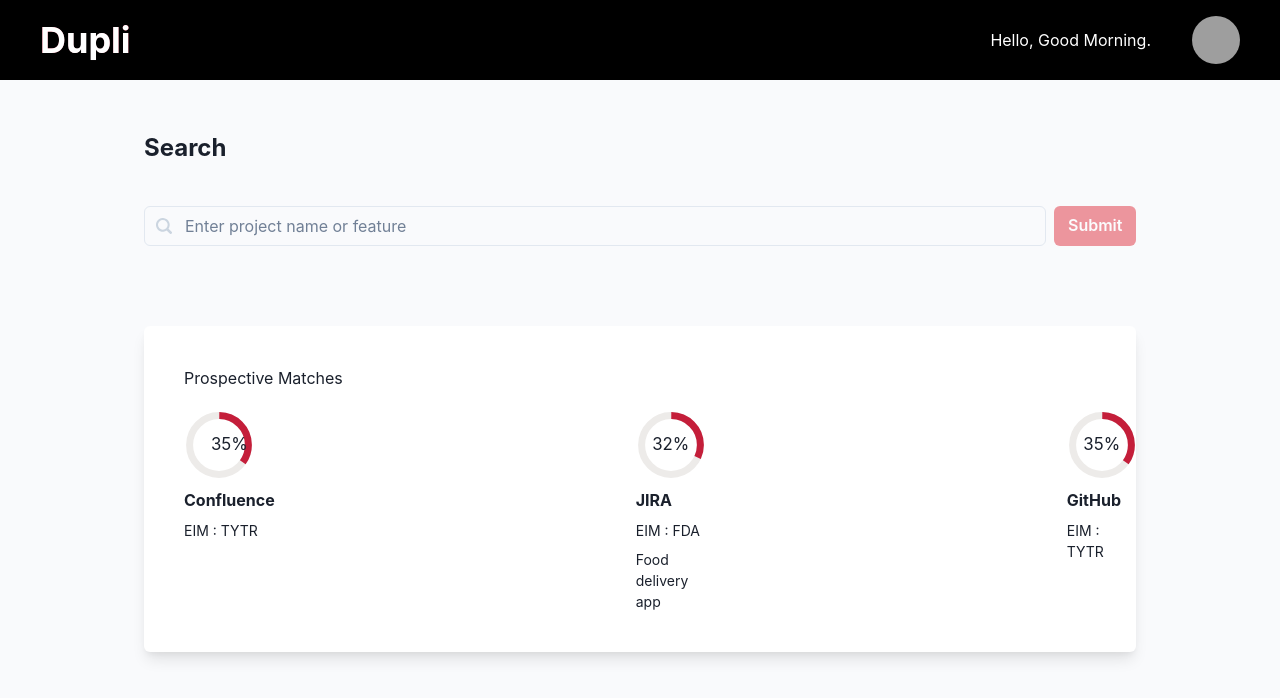
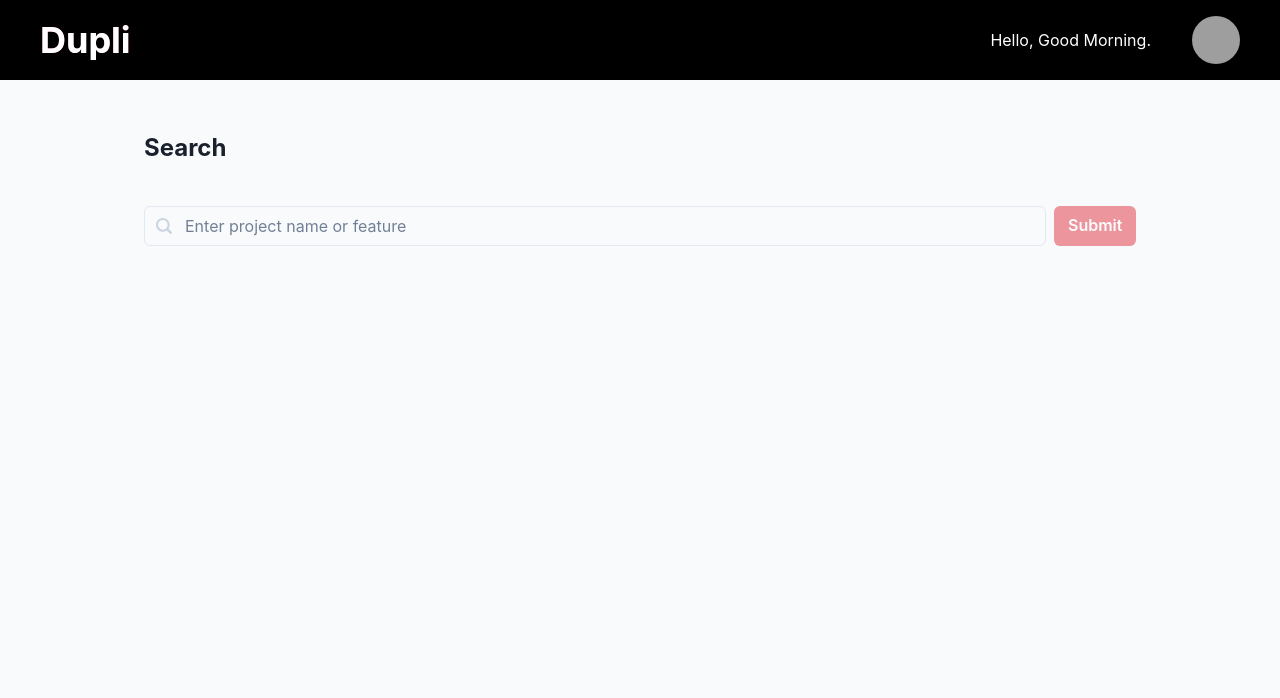
Before and after one commit to lmajhi/beyond-infinity-ui, a React (Create React App) app: page / in a window 1280 px wide. Shown: the top 698 px of the page. Built offline with nearby package versions, Linux system fonts and the light colour scheme; grey boxes are pictures that could not be loaded.

Commit message:
Progress ui fix

```diff
--- a/src/pages/Hompage.jsx
+++ b/src/pages/Hompage.jsx
@@ -50,7 +50,7 @@
 const HomePage = () => {
   const [requestString, setRequestSting] = useState("");
   const [isLoading, setIsLoading] = useState(false);
-  const [apiResponse, setApiResponse] = useState(sampleResponse);
+  const [apiResponse, setApiResponse] = useState({});
   const makeApiCall = async () => {
     setIsLoading(true);
     try {
--- a/src/pages/StageProgress.jsx
+++ b/src/pages/StageProgress.jsx
@@ -61,12 +61,28 @@
 
   return app.appName || "";
 };
+
+const getConfluenceUrl = (eim) => {
+  const app = ALL_APPLICATION.find((item) => item.eim === eim) || {};
+  return app.confluence || "";
+};
+
+const getGitUrl = (eim) => {
+  const app = ALL_APPLICATION.find((item) => item.eim === eim) || {};
+  return app.confluence || "";
+};
+
+const getJiraUrl = (eim) => {
+  const app = ALL_APPLICATION.find((item) => item.eim === eim) || {};
+  return app.jira || "";
+};
+
 const StageProgress = ({ stages } = sampleResponse) => {
   console.log("stageProgress-->", stages);
   const AnimatedCicularProgress = ({ percentage }) => {
     return (
       <CircularProgress
-        size="70px"
+        size="100px"
         value={percentage}
         color={getColor(percentage)}
       >
@@ -90,7 +106,9 @@
           {stages.conf_match && (
             <>
               <Text fontSize="sm">EIM : {stages?.conf_match["ID"] || ""}</Text>
-              <Text fontSize="sm">{getAppName(stages?.conf_match["ID"])}</Text>
+              <Text fontSize="sm">
+                App: {getAppName(stages?.conf_match["ID"])}
+              </Text>
             </>
           )}
           {/* {/* <Text fontSize="sm">{`stage.appName`}</Text> */}
@@ -109,7 +127,9 @@
           {stages.jira_match && (
             <>
               <Text fontSize="sm">EIM : {stages?.jira_match["ID"] || ""}</Text>
-              <Text fontSize="sm">{getAppName(stages?.jira_match["ID"])}</Text>
+              <Text fontSize="sm">
+                App: {getAppName(stages?.jira_match["ID"])}
+              </Text>
             </>
           )}
           {/* <Text fontSize="sm">{`stage.appName`}</Text>
@@ -128,7 +148,9 @@
           {stages.git_match && (
             <>
               <Text fontSize="sm">EIM : {stages?.git_match["ID"] || ""}</Text>
-              <Text fontSize="sm">{getAppName(stages?.git_match["ID"])}</Text>
+              <Text fontSize="sm">
+                App{getAppName(stages?.git_match["ID"])}
+              </Text>
             </>
           )}
           {/* <Text fontSize="sm">{`stage.appName`}</Text>
```
